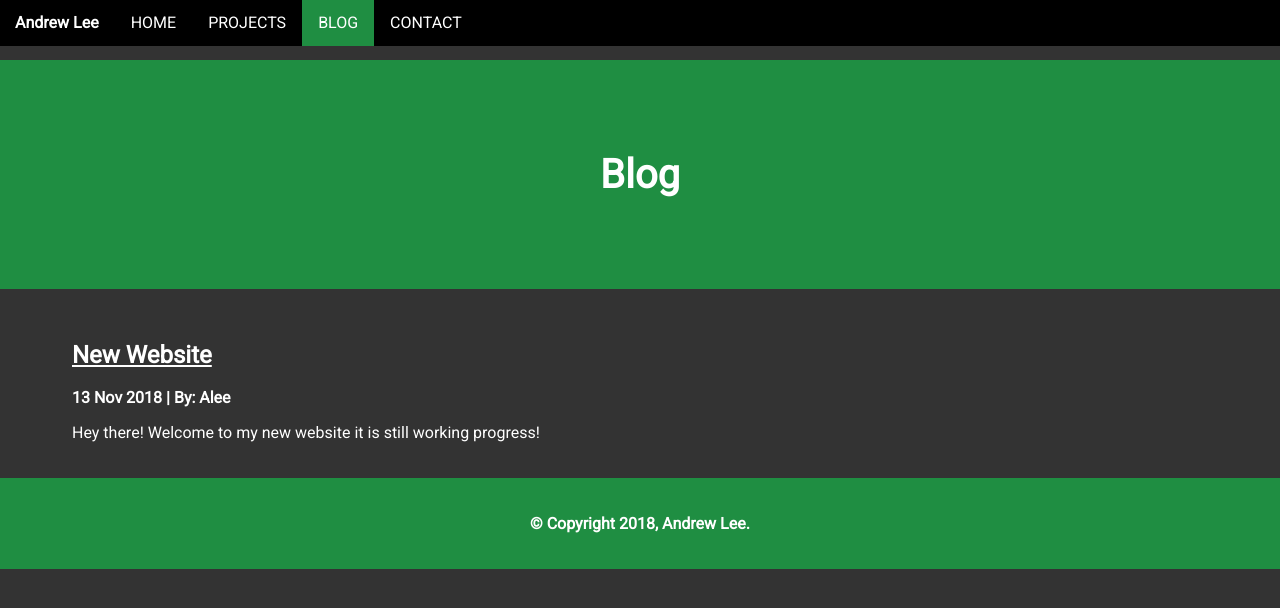
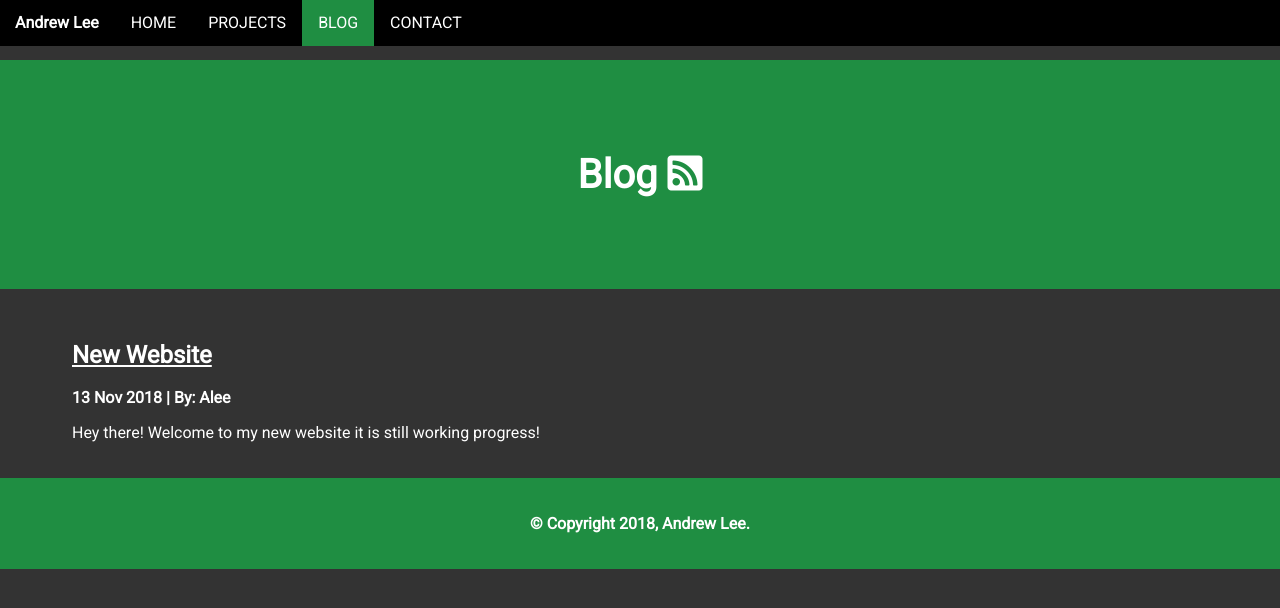
Before and after one commit to Alee14/personal-website, a Jekyll site: the page built from blog.html, in a window 1280 px wide. Shown: the top 608 px of the page. Built offline with Jekyll 4.4.1, drawn with Linux system fonts in a browser that asks for light colours; nearby versions of some CDN libraries.

Commit message:
the start of overhauling the blog

```diff
--- a/_layouts/post.html
+++ b/_layouts/post.html
@@ -15,8 +15,11 @@
     <h2>
       <center>{{ page.date | date_to_string }} | By: {{ page.author }}</center>
     </h2>
+    <p>
+      <center><a href="./blog.html"><i class="fas fa-arrow-left"></i> Other posts</a></center>
+    </p>
   </div>
-  <div class="container">
+  <div class="container-post">
 
     {{ content }}
   </div>
--- a/blog.html
+++ b/blog.html
@@ -11,7 +11,7 @@
 <BODY>
   {% include navigator.html %}
   <div class="jumbotron">
-    <h1 class="title">Blog</h1>
+    <h1 class="title">Blog <a href="feed.xml"><i class="fas fa-rss-square"></i></a></h1>
   </div>
   <div class="container">
 
--- a/style.css
+++ b/style.css
@@ -153,6 +153,13 @@
     margin: 10px;
 }
 
+.container-blog {
+    width:50%;
+    margin:auto;
+    background-color: black;
+    overflow:hidden;
+}
+
 
 .row-cards {
   display: -ms-flexbox;
```
